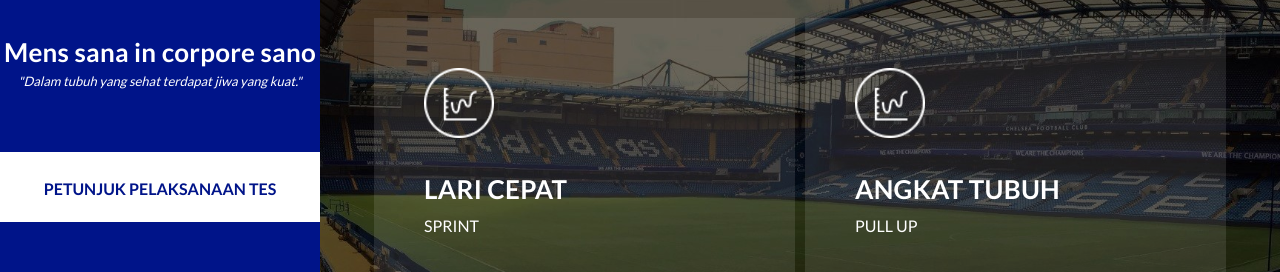
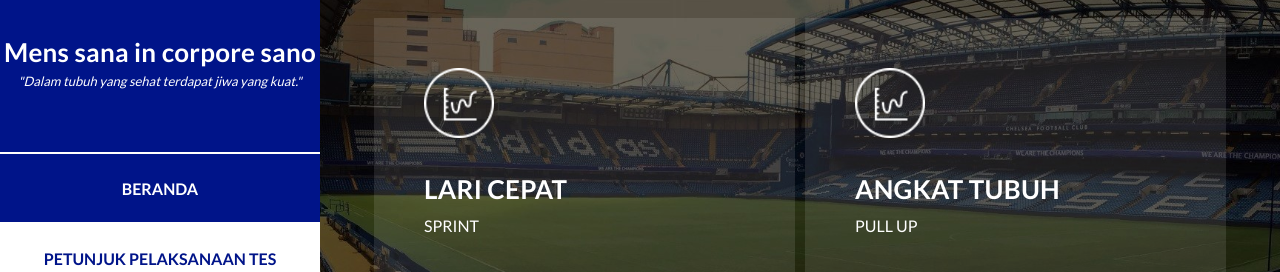
Before and after one commit to harryspl/harryspl.github.io, a plain HTML site: page menu/petunjuk-pelaksanaan-tes.html in a window 1280 px wide. Shown: the part 203-475 px from the top of the page. Drawn offline with Linux system fonts and the light colour scheme.

Commit message:
Update petunjuk-pelaksanaan-tes.html

```diff
--- a/menu/petunjuk-pelaksanaan-tes.html
+++ b/menu/petunjuk-pelaksanaan-tes.html
@@ -47,6 +47,7 @@ https://templatemo.com/tm-531-reflux
             </div>
             <nav class="main-nav" role="navigation">
               <ul class="main-menu">
+                <li><a href="https://harryspl.github.io">BERANDA</a></li>
                 <li><a href="#section2">PETUNJUK PELAKSANAAN TES</a></li>
 
               </ul>
```
